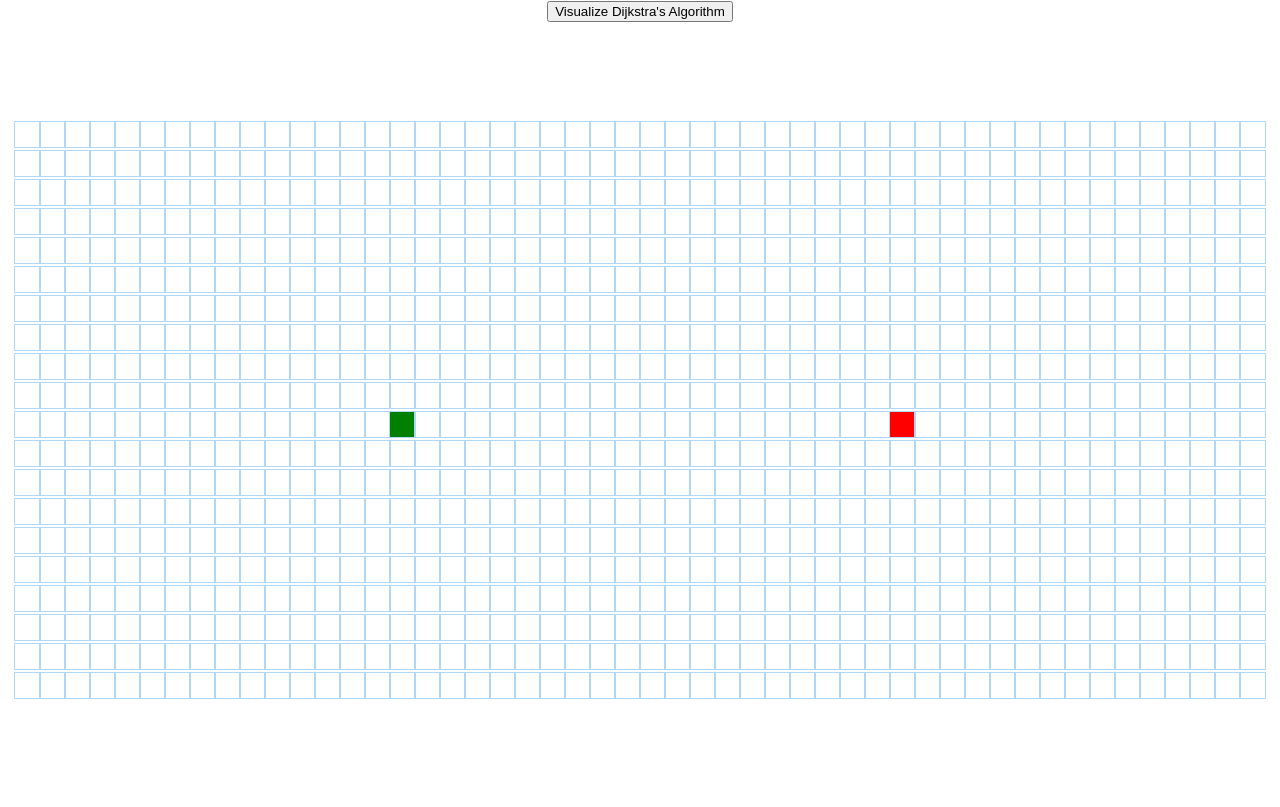
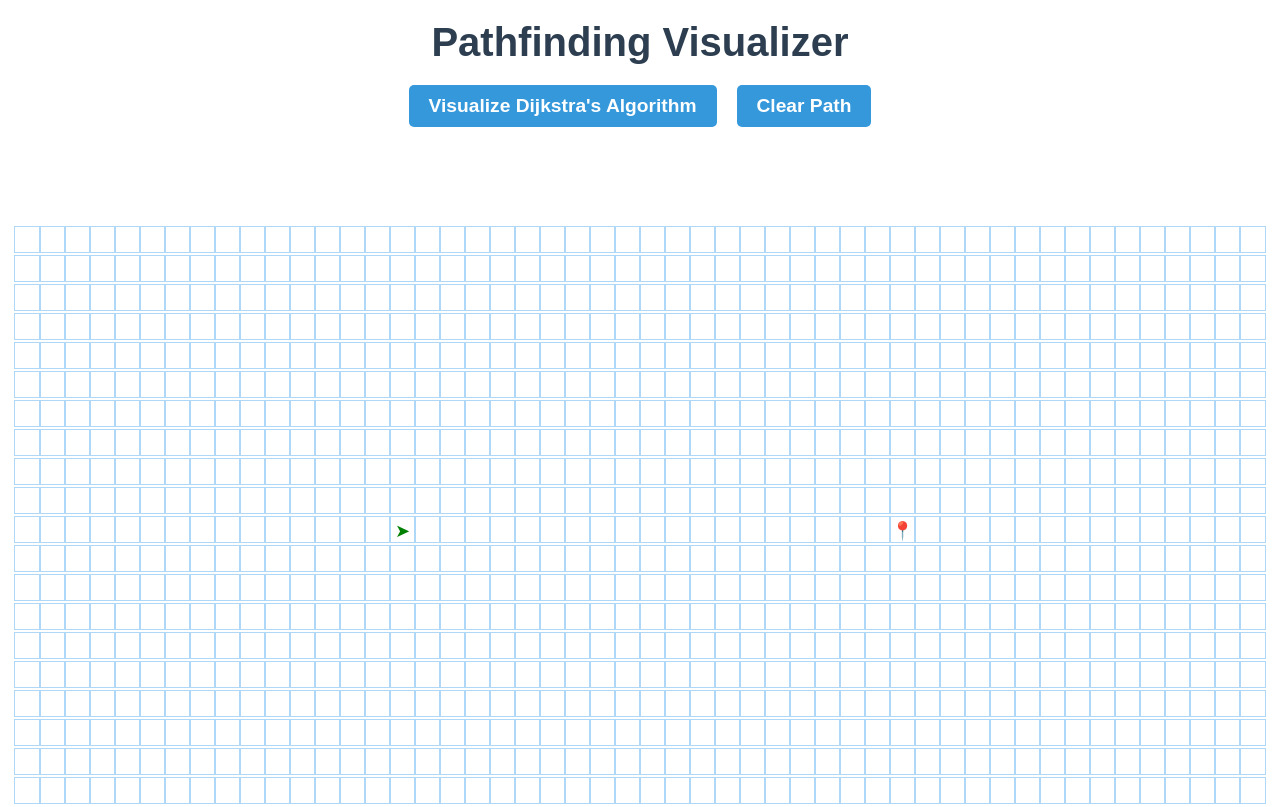
Before and after one commit to sein-pr/path_finder_visualizer, a React (Create React App) app: page / in a window 1280 px wide. Built offline with nearby package versions, Linux system fonts and the light colour scheme.

Commit message:
Updated the css of nodes and added the clear path that doesn't work yet

```diff
--- a/src/App.js
+++ b/src/App.js
@@ -1,11 +1,16 @@
+// App.js
 import React from 'react';
-import './App.css';
+import './App.css'; // or './HeaderButton.css' if you prefer
 import PathfindingVisualizer from './PathfindingVisualizer/PathfindingVisualizer';
+import './HeaderButton.css'; // Import the new CSS file
 
 function App() {
   return (
     <div className="App">
-      <PathfindingVisualizer></PathfindingVisualizer>
+      <div className="header">
+        <h1>Pathfinding Visualizer</h1>
+      </div>
+      <PathfindingVisualizer />
     </div>
   );
 }
--- /dev/null
+++ b/src/HeaderButton.css
@@ -0,0 +1,43 @@
+/* Header Style */
+.header {
+    text-align: center;
+    margin: 20px 0;
+  }
+
+  .header h1 {
+    font-size: 2.5em;
+    color: #2C3E50; /* Darker shade for header */
+    font-family: 'Arial', sans-serif;
+    font-weight: bold;
+    margin: 0;
+  }
+
+  /* Button Style */
+  .button {
+    display: block;
+    width: 300px;
+    margin: 20px auto;
+    padding: 10px 20px;
+    font-size: 1.2em;
+    font-family: 'Arial', sans-serif;
+    font-weight: bold;
+    text-align: center;
+    color: #fff;
+    background-color: #3498db; /* Blue background */
+    border: none;
+    border-radius: 5px;
+    cursor: pointer;
+    transition: background-color 0.3s, transform 0.3s;
+  }
+
+  .button:hover {
+    background-color: #2980b9; /* Darker blue on hover */
+  }
+
+  .button:active {
+    transform: scale(0.95); /* Slight shrink effect when button is clicked */
+  }
+
+  .button:focus {
+    outline: none; /* Remove default outline on focus */
+  }
--- a/src/PathfindingVisualizer/Node/Node.css
+++ b/src/PathfindingVisualizer/Node/Node.css
@@ -3,14 +3,28 @@
   height: 25px;
   outline: 1px solid rgb(175, 216, 248);
   display: inline-block;
+  position: relative; /* Allows for positioning child elements */
+  transition: background-color 0.3s ease; /* Smooth color transitions */
 }
 
-.node-finish {
-  background-color: red;
+.node-finish::after {
+  content: '📍'; /* Unicode for location pin */
+  position: absolute;
+  top: 50%;
+  left: 50%;
+  transform: translate(-50%, -50%);
+  font-size: 18px;
+  color: red;
 }
 
-.node-start {
-  background-color: green;
+.node-start::after {
+  content: '➤'; /* Unicode for right arrow */
+  position: absolute;
+  top: 50%;
+  left: 50%;
+  transform: translate(-50%, -50%);
+  font-size: 18px;
+  color: green;
 }
 
 .node-visited {
@@ -47,7 +61,15 @@
 }
 
 .node-wall {
-  background-color: rgb(12, 53, 71);
+  background-color: #1a1a1a; /* Darker wall color */
+  border: 2px solid #333; /* Solid border for walls */
+  background-image: linear-gradient(135deg, #333 25%, transparent 25%),
+    linear-gradient(225deg, #333 25%, transparent 25%),
+    linear-gradient(45deg, #333 25%, transparent 25%),
+    linear-gradient(315deg, #333 25%, transparent 25%);
+  background-position: 10px 0, 10px 0, 0 0, 0 0;
+  background-size: 10px 10px;
+  background-repeat: repeat;
 }
 
 .node-shortest-path {
@@ -59,6 +81,17 @@
   animation-iteration-count: 1;
   animation-fill-mode: forwards;
   animation-play-state: running;
+  position: relative;
+}
+
+.node-shortest-path::after {
+  content: '👣'; /* Unicode for footsteps */
+  position: absolute;
+  top: 50%;
+  left: 50%;
+  transform: translate(-50%, -50%);
+  font-size: 16px;
+  color: rgb(100, 100, 100);
 }
 
 @keyframes shortestPath {
--- a/src/PathfindingVisualizer/PathfindingVisualizer.css
+++ b/src/PathfindingVisualizer/PathfindingVisualizer.css
@@ -1,3 +1,45 @@
 .grid {
   margin: 100px 0 0;
 }
+
+/* Button Style */
+.button {
+  display: block;
+  width: 300px;
+  margin: 20px auto;
+  padding: 10px 20px;
+  font-size: 1.2em;
+  font-family: 'Arial', sans-serif;
+  font-weight: bold;
+  text-align: center;
+  color: #fff;
+  background-color: #3498db; /* Blue background */
+  border: none;
+  border-radius: 5px;
+  cursor: pointer;
+  transition: background-color 0.3s, transform 0.3s;
+}
+
+.button:hover {
+  background-color: #2980b9; /* Darker blue on hover */
+}
+
+.button:active {
+  transform: scale(0.95); /* Slight shrink effect when button is clicked */
+}
+
+.button:focus {
+  outline: none; /* Remove default outline on focus */
+}
+
+/* Header and Button Container Style */
+.button-container {
+  display: flex;
+  justify-content: center; /* Center buttons horizontally */
+  margin: 20px 0;
+}
+
+.button-container .button {
+  margin: 0 10px; /* Space between buttons */
+  width: auto; /* Auto width for better alignment */
+}
--- a/src/PathfindingVisualizer/PathfindingVisualizer.jsx
+++ b/src/PathfindingVisualizer/PathfindingVisualizer.jsx
@@ -1,8 +1,9 @@
+// PathfindingVisualizer.jsx
 import React, {Component} from 'react';
 import Node from './Node/Node';
 import {dijkstra, getNodesInShortestPathOrder} from '../algorithms/dijkstra';
+import './PathfindingVisualizer.css';
 
-import './PathfindingVisualizer.css';
 
 const START_NODE_ROW = 10;
 const START_NODE_COL = 15;
@@ -60,7 +61,7 @@ export default class PathfindingVisualizer extends Component {
         const node = nodesInShortestPathOrder[i];
         document.getElementById(`node-${node.row}-${node.col}`).className =
           'node node-shortest-path';
-      }, 50 * i);
+      }, 40 * i);
     }
   }
 
@@ -73,14 +74,25 @@ export default class PathfindingVisualizer extends Component {
     this.animateDijkstra(visitedNodesInOrder, nodesInShortestPathOrder);
   }
 
+  clearPath() {
+    console.log('Clearing Path'); // Debugging statement
+    const grid = getInitialGrid();
+    this.setState({grid});
+  }
+
   render() {
     const {grid, mouseIsPressed} = this.state;
 
     return (
       <>
-        <button onClick={() => this.visualizeDijkstra()}>
-          Visualize Dijkstra's Algorithm
-        </button>
+        <div className="button-container">
+          <button className="button" onClick={() => this.visualizeDijkstra()}>
+            Visualize Dijkstra's Algorithm
+          </button>
+          <button className="button" onClick={() => this.clearPath()}>
+            Clear Path
+          </button>
+        </div>
         <div className="grid">
           {grid.map((row, rowIdx) => {
             return (
```
Also changed, not shown: 1 other file (tests, documents, lock files or other folders).
